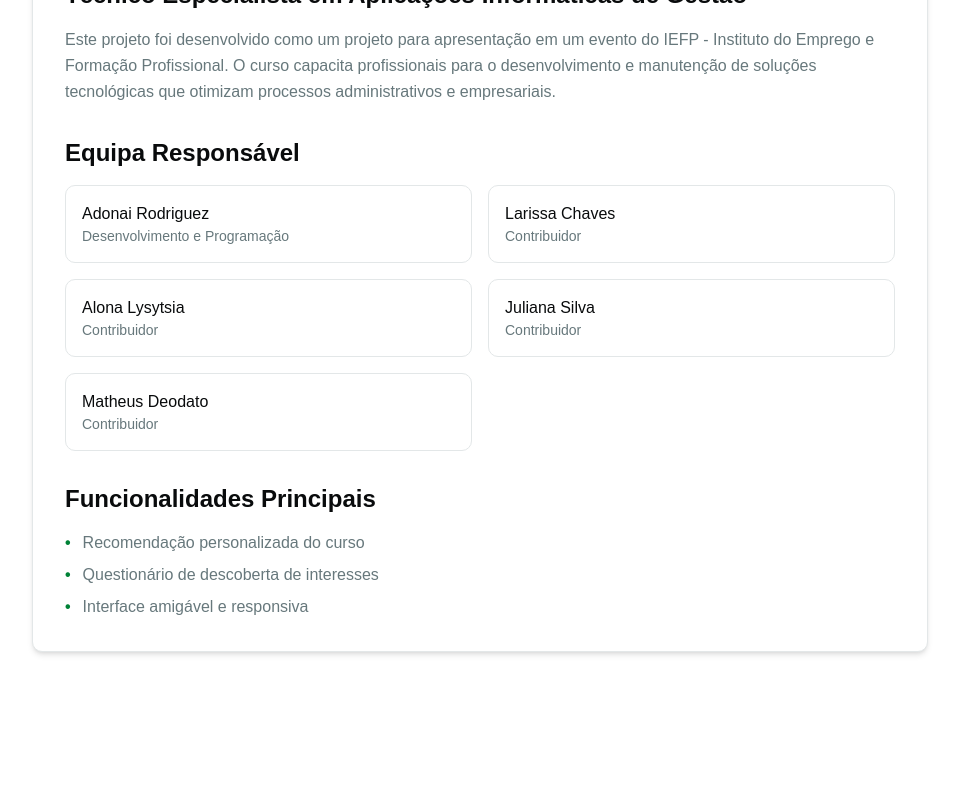
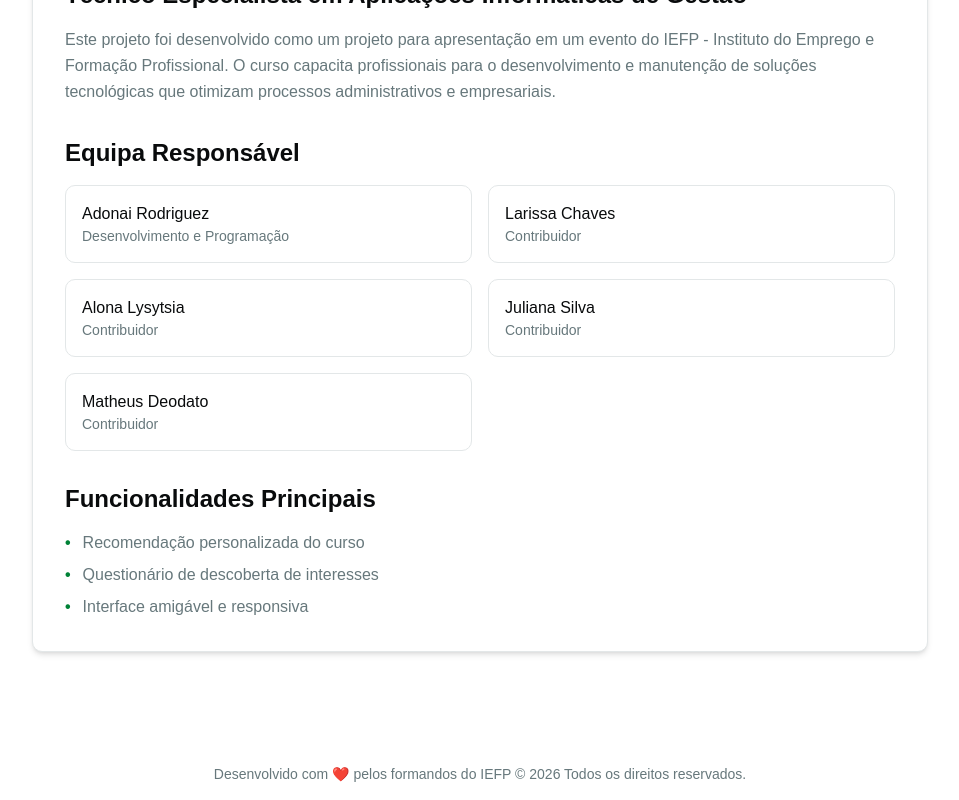
Before and after one commit to redriz/oraculo-profissoes, a React (Vite) app: page /about in a window 1280 px wide. Shown: the part 524-1324 px from the top of the page, without its empty margins (160-1119 px from the left). Before the commit the page ends 1224 px from the top, so only its background shows below. Built offline with nearby package versions, Linux system fonts and the light colour scheme.

Commit message:
Add footer component to About page

```diff
--- a/src/App.tsx
+++ b/src/App.tsx
@@ -7,6 +7,7 @@ import { ArrowRight } from "lucide-react";
 import About from "./pages/About";
 import Questions from "./pages/Questions";
 import Results from "./pages/Results";
+import { Footer } from "./components/Footer";
 
 function Home() {
   useEffect(() => {
@@ -49,6 +50,7 @@ function Home() {
           </div>
         </div>
       </div>
+      <Footer />
     </>
   );
 }
--- /dev/null
+++ b/src/components/Footer.tsx
@@ -0,0 +1,11 @@
+export function Footer() {
+  return (
+    <footer className="bg-background text-muted-foreground py-4 mt-12">
+      <div className="container mx-auto text-center">
+        <p className="text-sm">
+           Desenvolvido com ❤️ pelos formandos do IEFP &copy; {new Date().getFullYear()} Todos os direitos reservados.
+        </p>
+      </div>
+    </footer>
+  );
+}
--- a/src/pages/About.tsx
+++ b/src/pages/About.tsx
@@ -1,5 +1,6 @@
 import { useEffect } from "react";
 import { Header } from "@/components/Header";
+import { Footer } from "@/components/Footer";
 
 function About() {
   useEffect(() => {
@@ -28,10 +29,17 @@ function About() {
                 O Projeto
               </h2>
               <p className="text-muted-foreground leading-relaxed mb-4">
-                            O Oráculo das Profissões é uma aplicação web interativa desenvolvida como parte do curso de Técnico Especialista em Aplicações Informáticas de Gestão. A plataforma auxilia usuários a descobrirem carreiras alinhadas com seus interesses e habilidades através de um processo intuitivo e envolvente.
+                O Oráculo das Profissões é uma aplicação web interativa
+                desenvolvida como parte do curso de Técnico Especialista em
+                Aplicações Informáticas de Gestão. A plataforma auxilia usuários
+                a descobrirem carreiras alinhadas com seus interesses e
+                habilidades através de um processo intuitivo e envolvente.
               </p>
               <p className="text-muted-foreground leading-relaxed">
-                            O objetivo principal é democratizar o acesso à informação sobre oportunidades profissionais, permitindo que estudantes e profissionais em transição de carreira explorem possibilidades de forma prática e eficaz.
+                O objetivo principal é democratizar o acesso à informação sobre
+                oportunidades profissionais, permitindo que estudantes e
+                profissionais em transição de carreira explorem possibilidades
+                de forma prática e eficaz.
               </p>
             </section>
 
@@ -41,7 +49,11 @@ function About() {
                 Técnico Especialista em Aplicações Informáticas de Gestão
               </h2>
               <p className="text-muted-foreground leading-relaxed mb-4">
-                            Este projeto foi desenvolvido como um projeto para apresentação em um evento do IEFP - Instituto do Emprego e Formação Profissional. O curso capacita profissionais para o desenvolvimento e manutenção de soluções tecnológicas que otimizam processos administrativos e empresariais.
+                Este projeto foi desenvolvido como um projeto para apresentação
+                em um evento do IEFP - Instituto do Emprego e Formação
+                Profissional. O curso capacita profissionais para o
+                desenvolvimento e manutenção de soluções tecnológicas que
+                otimizam processos administrativos e empresariais.
               </p>
             </section>
 
@@ -52,15 +64,23 @@ function About() {
               </h2>
               <div className="grid grid-cols-1 md:grid-cols-2 gap-4">
                 {[
-                                { name: 'Adonai Rodriguez', role: 'Desenvolvimento e Programação' },
-                                { name: 'Larissa Chaves', role: 'Contribuidor' },
-                                { name: 'Alona Lysytsia', role: 'Contribuidor' },
-                                { name: 'Juliana Silva', role: 'Contribuidor' },
-                                { name: 'Matheus Deodato', role: 'Contribuidor' },
+                  {
+                    name: "Adonai Rodriguez",
+                    role: "Desenvolvimento e Programação",
+                  },
+                  { name: "Larissa Chaves", role: "Contribuidor" },
+                  { name: "Alona Lysytsia", role: "Contribuidor" },
+                  { name: "Juliana Silva", role: "Contribuidor" },
+                  { name: "Matheus Deodato", role: "Contribuidor" },
                 ].map((member) => (
-                                <div key={member.name} className="p-4 bg-background rounded-lg border border-border">
+                  <div
+                    key={member.name}
+                    className="p-4 bg-background rounded-lg border border-border"
+                  >
                     <p className="font-medium text-foreground">{member.name}</p>
-                                    <p className="text-sm text-muted-foreground">{member.role}</p>
+                    <p className="text-sm text-muted-foreground">
+                      {member.role}
+                    </p>
                   </div>
                 ))}
               </div>
@@ -89,6 +109,7 @@ function About() {
           </div>
         </div>
       </div>
+      <Footer />
     </>
   );
 }
--- a/src/pages/Results.tsx
+++ b/src/pages/Results.tsx
@@ -6,6 +6,7 @@ import { Badge } from "@/components/ui/badge";
 import { Alert, AlertDescription, AlertTitle } from "@/components/ui/alert";
 import { useQuizState } from "@/hooks/useQuizState";
 import { questions } from "@/data/questions";
+import { Footer } from "@/components/Footer";
 
 const STORAGE_KEY = "quiz_state";
 
@@ -188,6 +189,7 @@ function Results() {
             </Button>
           </div>
         </div>
+        <Footer />
       </main>
     </>
   );
```
Lines whose indentation alone changed are shown as unchanged.
